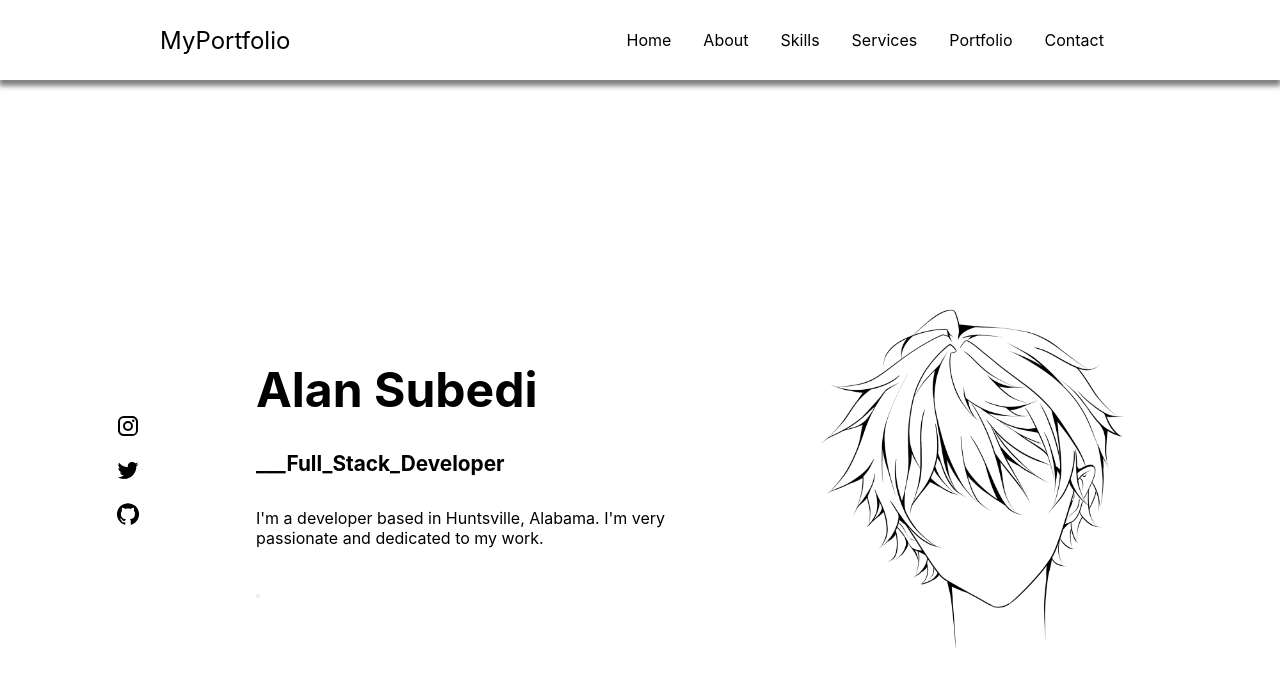
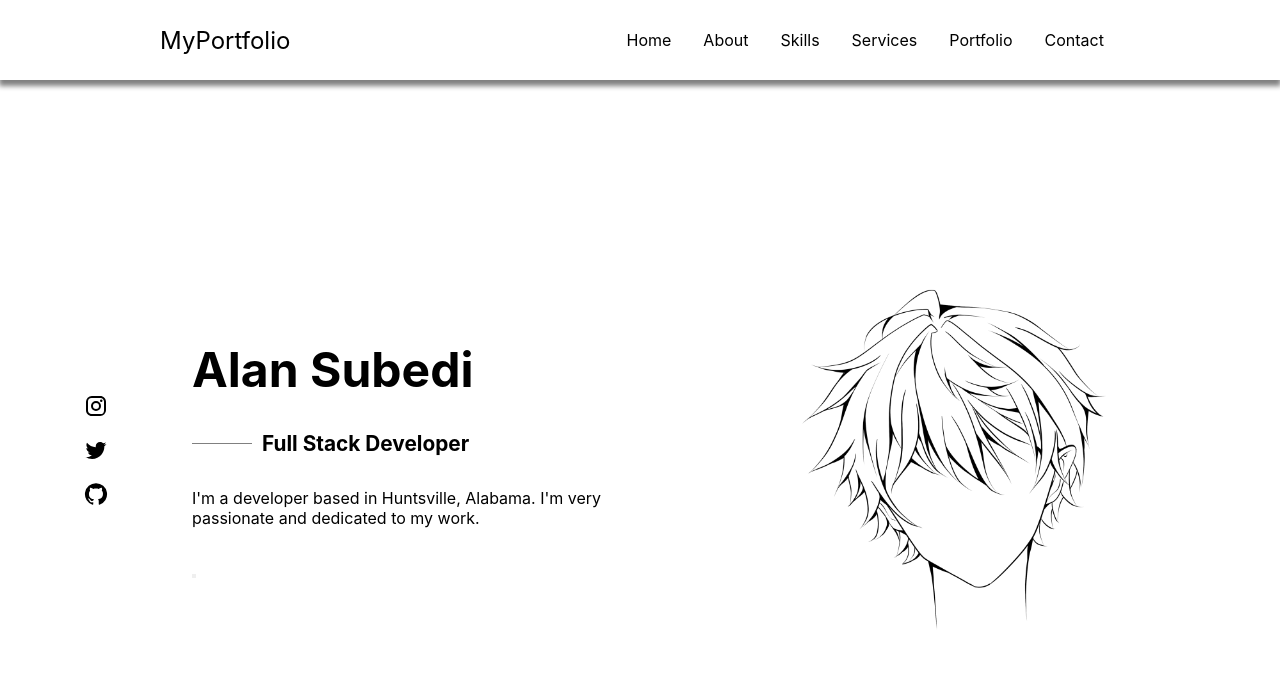
Before and after one commit to Alan1321/portfolio-website, a React (Create React App) app: page / in a window 1280 px wide. Shown: the top 680 px of the page. Built offline with nearby package versions, Linux system fonts and the light colour scheme.

Commit message:
fixes to header and home

```diff
--- a/src/App.css
+++ b/src/App.css
@@ -6,6 +6,7 @@
   --font-normal: 400;
   --font-medium: 500;
   --font-semi-bold: 600;
+  width: 100%;
 }
 
 * {
--- a/src/components/header/header.css
+++ b/src/components/header/header.css
@@ -51,6 +51,7 @@
 
 .menu_bar {
     display:none;
+    margin-right: 20px;
 }
 
 .header ul li {
@@ -75,7 +76,7 @@
     .logo {
         display: flex;
         width: 90%;
-        background-color: red;
+        /* background-color: red; */
         justify-content: space-between;
         text-align: center;
         align-items: center;
--- a/src/components/home/Home.js
+++ b/src/components/home/Home.js
@@ -9,16 +9,22 @@ const Home = () => {
     <div className="home_main">
         <div className="social">
             <ul>
-                <li><InstagramIcon /></li>
-                <li><TwitterIcon /></li>
-                <li><GitHubIcon /></li>
+                <li>
+                    <a href="https://www.instagram.com/" target="_blank"><InstagramIcon /></a>
+                </li>
+                <li>
+                    <a href="https://www.twitter.com/" target="_blank"><TwitterIcon /></a>
+                </li>
+                <li>
+                    <a href="https://www.github.com/Alan1321" target="_blank"><GitHubIcon /></a>
+                </li>
             </ul>
         </div>
         <div className="main_container">
             <div className="profile_info">
                 <div className="main_info">
                     <h1 className="each_profile_info profile_name">Alan Subedi</h1>
-                    <h4 className="each_profile_info profile_title">___Full_Stack_Developer</h4>
+                    <h4 className="each_profile_info profile_title"> Full Stack Developer</h4>
                     <p className="each_profile_info profile_description">I'm a developer based in Huntsville, Alabama. I'm very passionate and dedicated to my work.</p>
                 </div>
                 <button className="say_hello"></button>
--- a/src/components/home/home.css
+++ b/src/components/home/home.css
@@ -1,10 +1,10 @@
 .home_main {
-    height:100vh;
     display:flex;
+    height: 95vh;
 }
 
 .social {
-    width:20%;
+    width:15%;
     display: flex;
     flex-direction: column;
     justify-content: center;
@@ -16,9 +16,13 @@
     margin-bottom: 1rem;
 }
 
+.social ul li a {
+    color:black;
+}
+
 .main_container {
     display: flex;
-    width:80%;
+    width:85%;
     justify-content: center;
     align-items: center;
 }
@@ -38,6 +42,22 @@
 
 .profile_title {
     font-size: 1.3rem;
+    display: flex;
+    justify-content: left;
+    align-items: center;
+}
+
+.profile_title::before {
+    content:'';
+    width:60px;
+    height:1px;
+    background-color: grey;
+    display: flex;
+    margin-right: 10px;
+}
+
+.profile_description {
+    max-width: 480px;
 }
 
 .picture_container {
@@ -54,3 +74,37 @@
     height: auto;
     width: 30vw;
 }
+
+@media screen and (width < 700px) {
+    .main_container {
+        display: flex;
+        flex-direction: column-reverse;
+        align-items: center;
+        justify-content: center;
+        /* background-color: blue; */
+    }
+    .profile_name {
+        width: 180%;
+        /* background-color: red; */
+    }
+    .profile_picture {
+        width:300px;
+        height: auto;
+    }
+    .profile_name{
+        text-align: center;
+        display: flex;
+        justify-content: right;
+        width: 140%;
+    }
+    .profile_title {
+        display: flex;
+        text-align: center;
+    }
+    .profile_description {
+        text-align: center;
+        display: flex;
+        justify-content: right;
+        width: 140%;
+    }
+}
```
